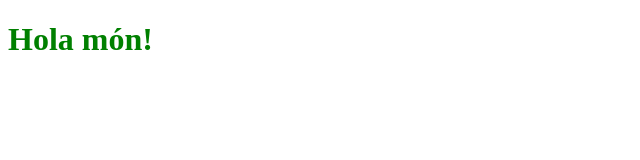
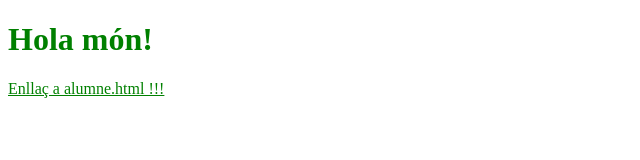
Before and after one commit to epares8/practica3, a plain HTML site: page index.html in a window 1280 px wide. Shown: the whole page, without its empty margins (0-640 px from the left). Drawn offline with Linux system fonts and the light colour scheme.

Commit message:
Afegit enllaç cap a alumne.html a index.html

```diff
--- a/index.html
+++ b/index.html
@@ -7,5 +7,8 @@
     </head>
     <body>
         <h1>Hola món!</h1>
+
+        <a href="./alumne.html"> Enllaç a alumne.html !!!</a>
+
     </body>
 </html>
```
